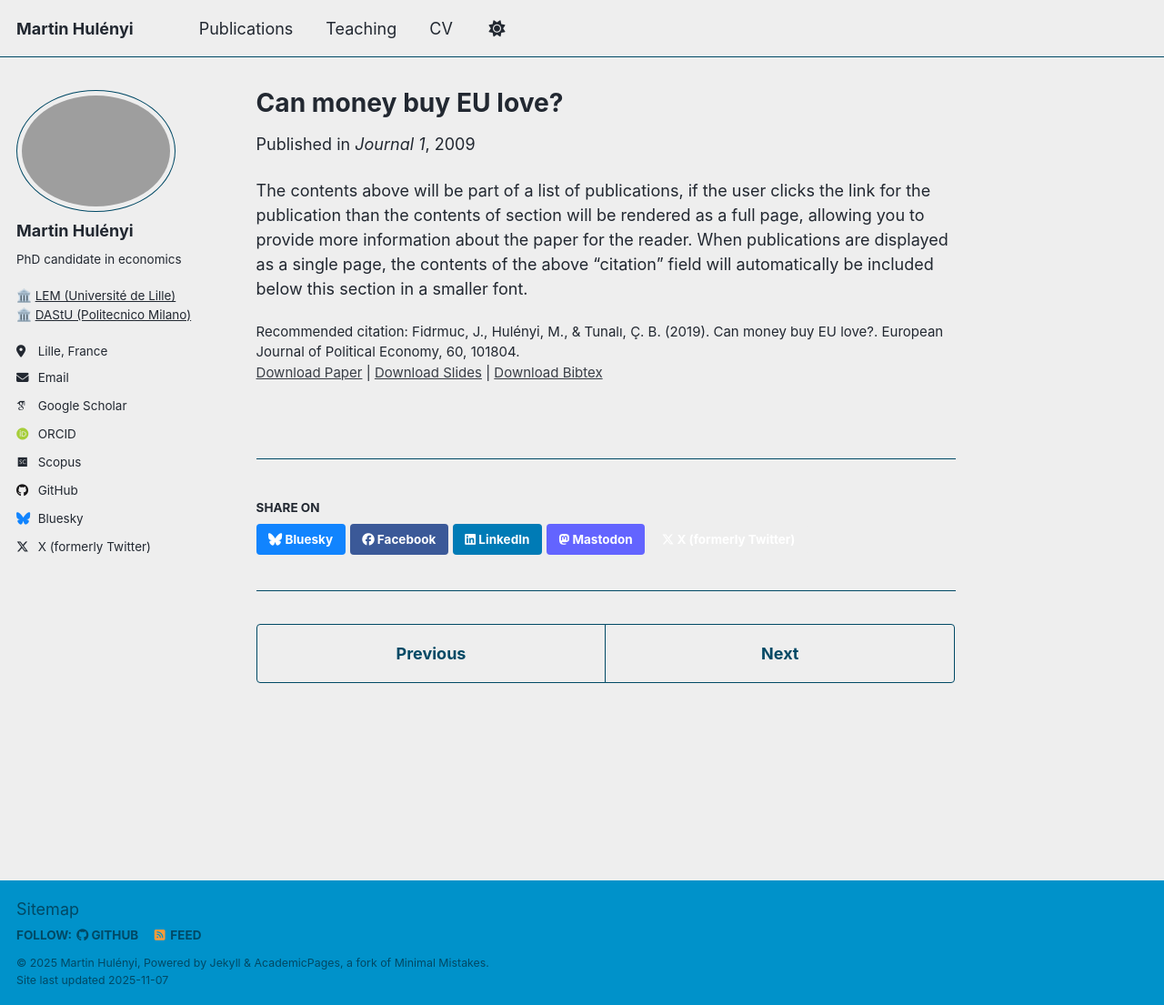
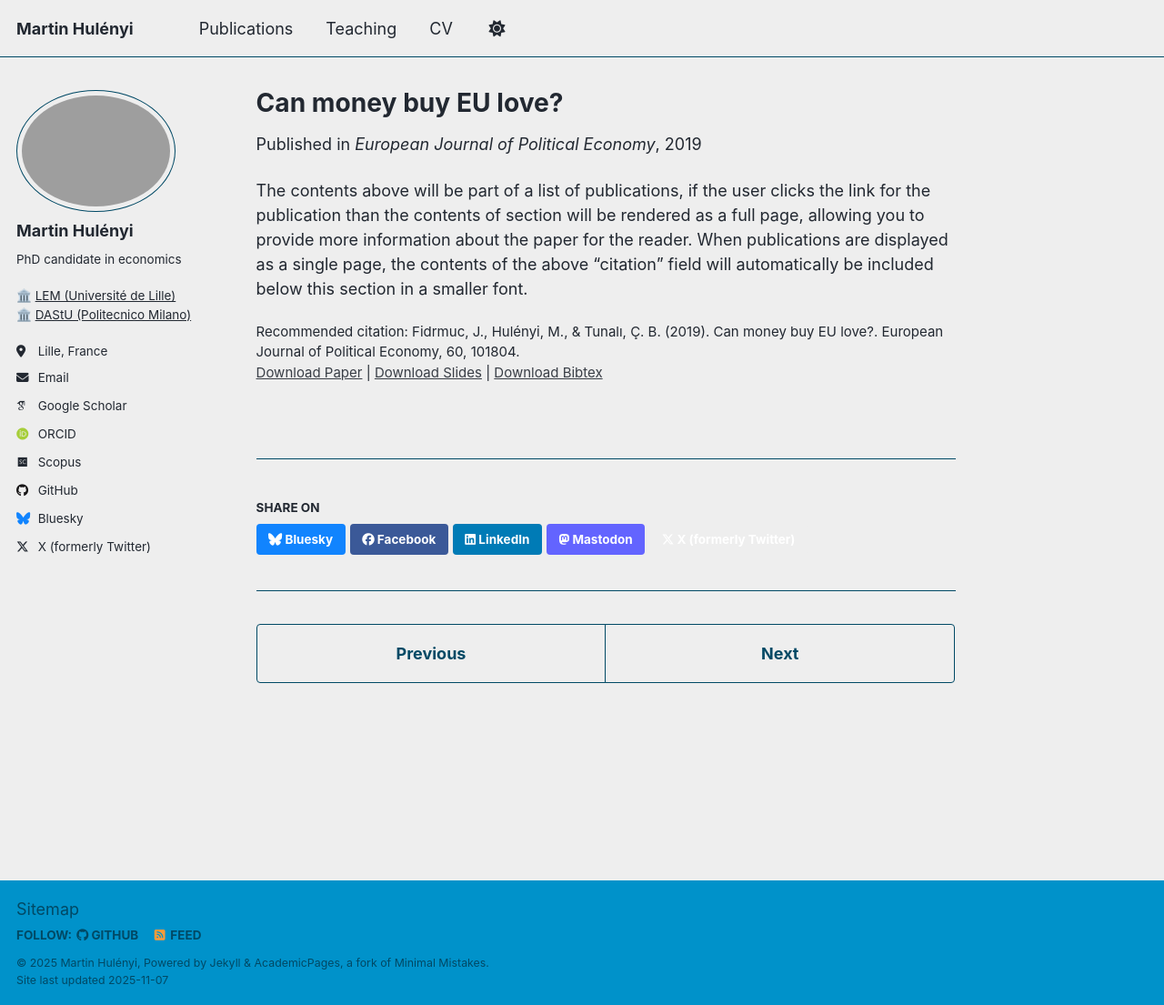
Before and after one commit to martinhulenyi/martinhulenyi.github.io, a Jekyll site: the page built from _publications/2009-10-01-paper-title-number-1.md, in a window 1280 px wide and 1105 px high. Shown: the whole window at 91% size. Built offline with Jekyll 4.4.1, drawn with Linux system fonts in a browser that asks for light colours; some web fonts are replaced; a script that is not in the unit is left out.

Commit message:
Update 2009-10-01-paper-title-number-1.md

```diff
--- a/_publications/2009-10-01-paper-title-number-1.md
+++ b/_publications/2009-10-01-paper-title-number-1.md
@@ -3,9 +3,9 @@ title: "Can money buy EU love?"
 collection: publications
 category: manuscripts
 permalink: /publication/2009-10-01-paper-title-number-1
-excerpt: 'This paper is about the number 1. The number 2 is left for future work.'
-date: 2009-10-01
-venue: 'Journal 1'
+#excerpt: 'This paper is about the number 1. The number 2 is left for future work.'
+date: 2019-11-27
+venue: ' European Journal of Political Economy'
 slidesurl: 'https://academicpages.github.io/files/slides1.pdf'
 paperurl: 'https://academicpages.github.io/files/paper1.pdf'
 bibtexurl: 'https://academicpages.github.io/files/bibtex1.bib'
```
